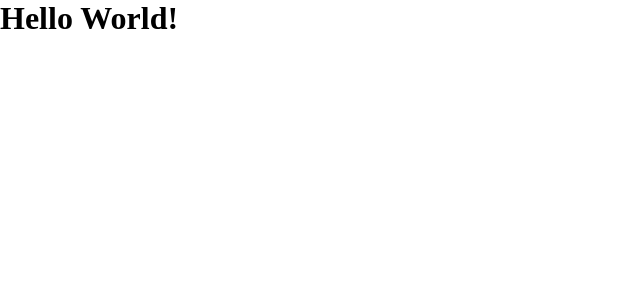
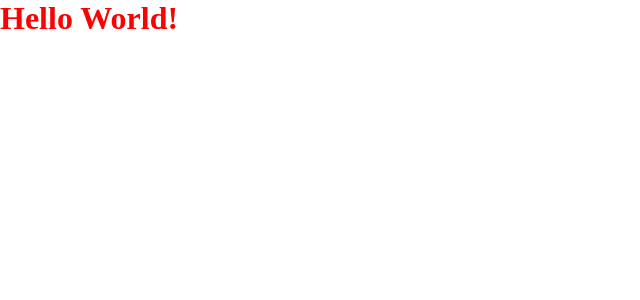
Before and after one commit to lukaszkus/todo-app, a React (Create React App) app: page / in a window 1280 px wide. Shown: the top 300 px of the page, without its empty margins (0-640 px from the left). Built offline with nearby package versions, Linux system fonts and the light colour scheme.

Commit message:
styled components added

```diff
--- a/package.json
+++ b/package.json
@@ -9,6 +9,7 @@
     "react": "^17.0.2",
     "react-dom": "^17.0.2",
     "react-scripts": "4.0.3",
+    "styled-components": "^5.3.3",
     "web-vitals": "^1.1.2"
   },
   "scripts": {
--- a/src/App.js
+++ b/src/App.js
@@ -1,5 +1,11 @@
+import styled from "styled-components";
+
+const Title = styled.h1`
+  color: red;
+`;
+
 function App() {
-  return <h1>Hello World!</h1>;
+  return <Title>Hello World!</Title>;
 }
 
 export default App;
```
Also changed, not shown: 1 other file (tests, documents, lock files or other folders).
